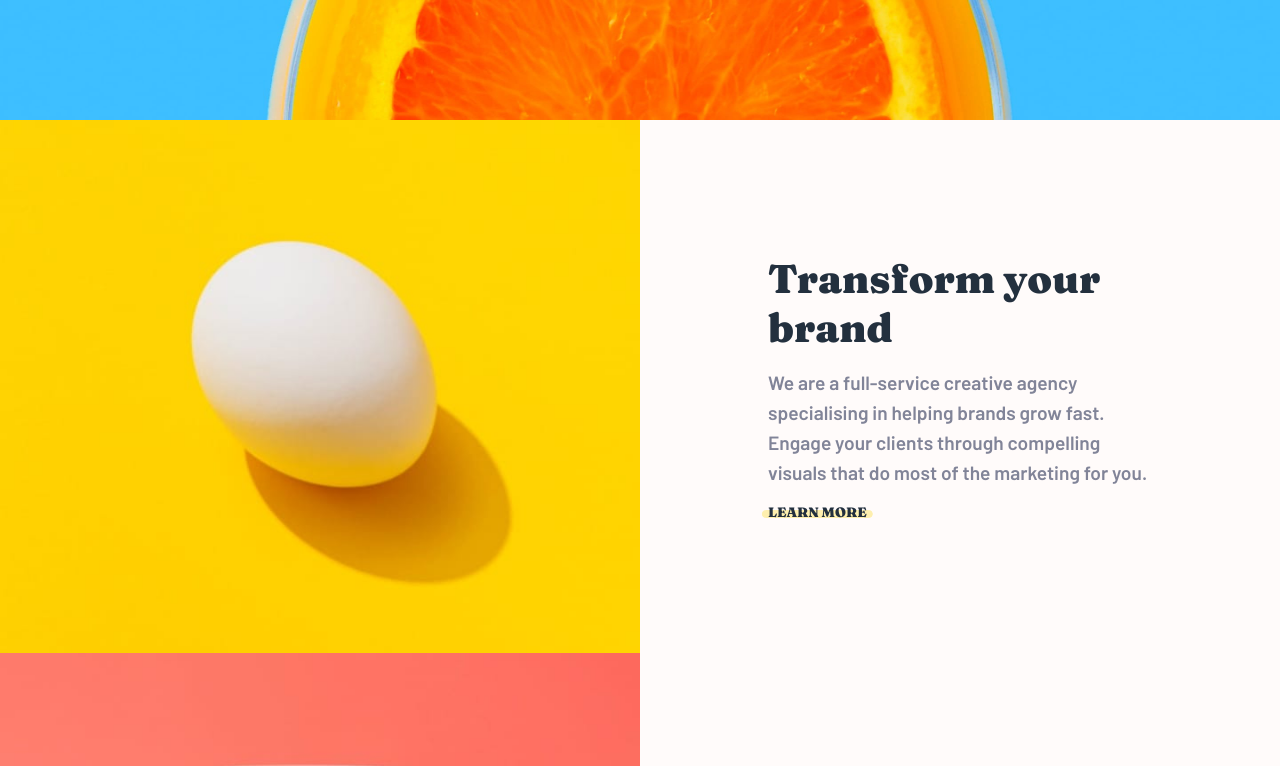
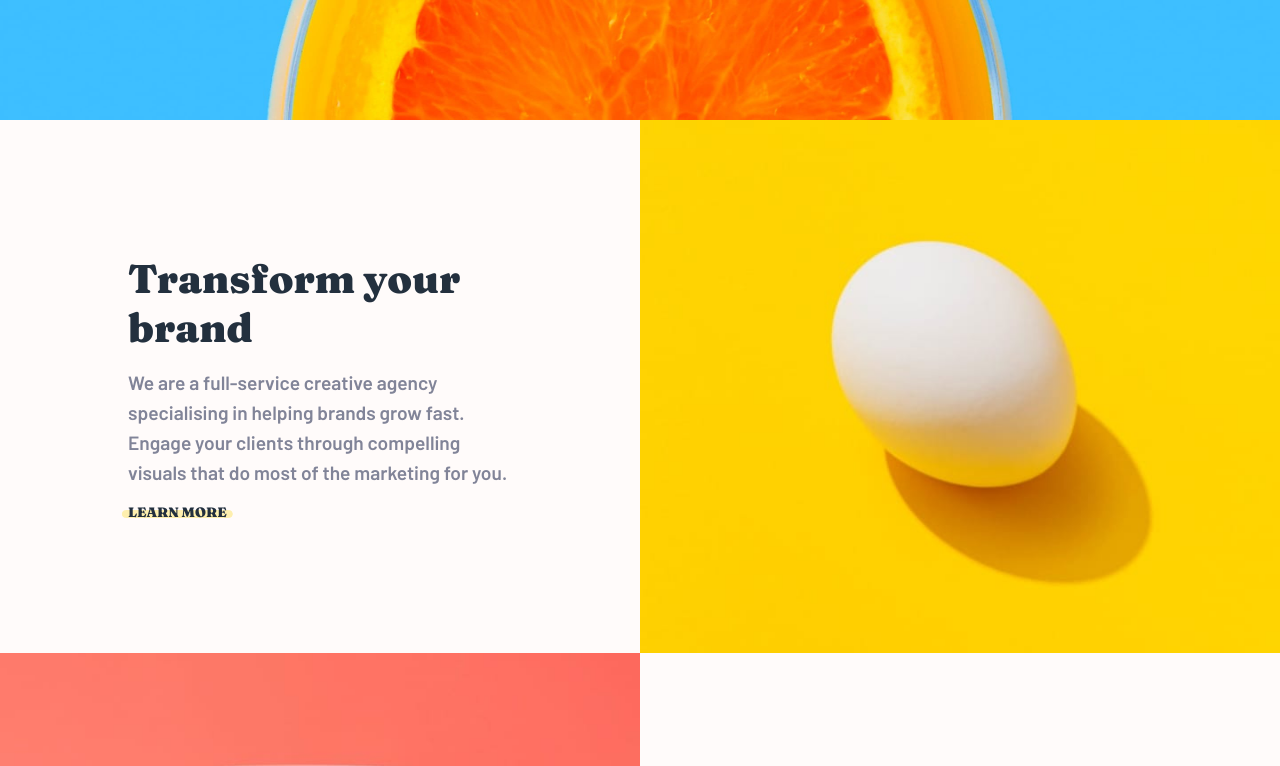
Before and after one commit to dilaraj/agency-landing-page, a React (Vite) app: page / in a window 1280 px wide. Shown: the part 680-1446 px from the top of the page. Built offline with nearby package versions, Linux system fonts and the light colour scheme.

Commit message:
FIxing grid cell placement

```diff
--- a/src/sections/AgencyFeaturesGrid/AgencyFeaturesGrid.css
+++ b/src/sections/AgencyFeaturesGrid/AgencyFeaturesGrid.css
@@ -11,6 +11,17 @@
     .agency-features-grid-container {
         display: grid;
         grid-template-columns: repeat(2, 1fr);
-        grid-template-rows: auto;
+        grid-template-areas:
+            "info1 egg"
+            "cup info2"
+            "cherry orange"
+        ;
     }
+
+    .cell1 {grid-area: egg;}
+    .cell2 {grid-area: info1;}
+    .cell3 {grid-area: cup;}
+    .cell4 {grid-area: info2;}
+    .cell5 {grid-area: cherry;}
+    .cell6 {grid-area: orange;}
 }
```
